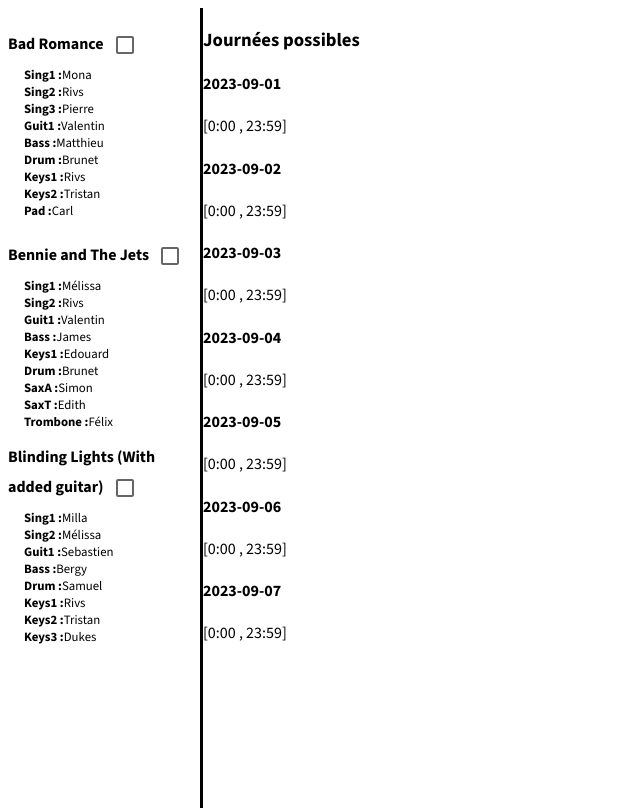
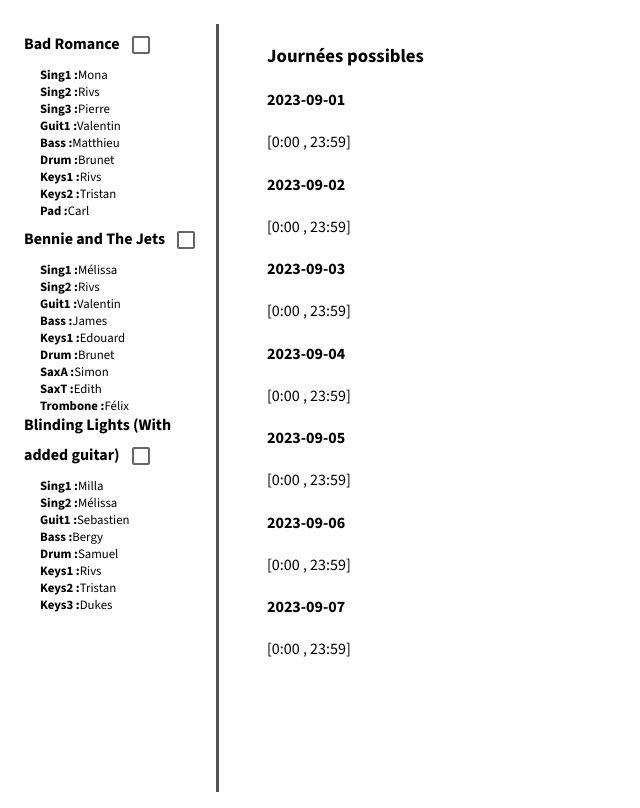
Before and after one commit to phbru/polyjam-station, a React (Vite) app: page / in a window 1280 px wide. Shown: the whole page, without its empty margins (0-640 px from the left). Built offline with nearby package versions, Linux system fonts and the light colour scheme.

Commit message:
Renamed section appropriately

```diff
--- a/src/components/SongSection.tsx
+++ b/src/components/CheckableSongsColumn.tsx
@@ -7,7 +7,7 @@
 import { findPossibleIntervals } from "../scenes/dashboard/helpers";
 import { convertedAvailabilities } from "../constants/convertedAvailabilities";
 
-const SongSection = () => {
+const CheckableSongsColumn = () => {
   const {
     checkableCheckableSongList,
     setCheckableSongList,
@@ -49,7 +49,7 @@
   };
 
   return (
-    <div className="song-section">
+    <div className="checkable-songs-column">
       {checkableCheckableSongList.map((song, index) => (
         <div className="song-component" key={index}>
           <h4 className="song-component__name">
@@ -75,4 +75,4 @@
   );
 };
 
-export default SongSection;
+export default CheckableSongsColumn;
--- a/src/components/DailyPossibilitiesSection.tsx
+++ b/src/components/DailyTimeSlotsColumn.tsx
@@ -5,11 +5,11 @@
   DashboardContextProps,
 } from "../contexts/dashboardContext";
 
-const DailyPossibilitiesSection = () => {
+const DailyTimeSlotsColumn = () => {
   const { dailyPossibleIntervals } =
     useContext<DashboardContextProps>(DashboardContext);
   return (
-    <div className="available-dates-section">
+    <div className="daily-time-slots-column">
       <h3>Journées possibles</h3>
       {dailyPossibleIntervals.map((item) => (
         <div key={item[0]}>
@@ -25,4 +25,4 @@
   );
 };
 
-export default DailyPossibilitiesSection;
+export default DailyTimeSlotsColumn;
--- /dev/null
+++ b/src/components/TimeSlotsForEveryDateSection.tsx
@@ -0,0 +1,13 @@
+import CheckableSongsColumn from "./CheckableSongsColumn";
+import DailyTimeSlotsColumn from "./DailyTimeSlotsColumn";
+
+const TimeSlotsForEveryDatesSection = () => {
+  return (
+    <div className="time-slots-for-every-date-section">
+      <CheckableSongsColumn />
+      <DailyTimeSlotsColumn />
+    </div>
+  );
+};
+
+export default TimeSlotsForEveryDatesSection;
--- a/src/index.css
+++ b/src/index.css
@@ -51,16 +51,25 @@
 .dashboard {
   display: flex;
 }
-.song-section {
-  border-right: solid;
+.time-slots-for-every-date-section {
+  display: flex;
+
+  padding: 1rem 1rem 1rem 1rem;
+}
+
+.dashboard__separator {
+  position: fixed;
+  left: 50%;
+  border-right-width: 0.5rem;
+}
+
+.checkable-songs-column {
+  border-right: solid #555;
   width: 12rem;
 }
-.available-dates-section {
-}
 
-/* Song component style */
-.song-component {
-  margin-top: 1rem;
+.daily-time-slots-column {
+  padding: 0 1rem 0 3rem;
 }
 
 .song-component__name {
--- a/src/scenes/dashboard/Dashboard.tsx
+++ b/src/scenes/dashboard/Dashboard.tsx
@@ -1,6 +1,5 @@
 import { useContext, useState } from "react";
-import DailyPossibilitiesSection from "../../components/DailyPossibilitiesSection";
-import SongSection from "../../components/SongSection";
+
 import {
   DashboardContext,
   DashboardContextProps,
@@ -9,6 +8,7 @@
 
 import { initialPossibleIntervals, songListState } from "./initialStates";
 import { DailyPossibleInterval } from "../../types/DailyPossibleInterval";
+import TimeSlotsForEveryDatesSection from "../../components/TimeSlotsForEveryDateSection";
 
 const Dashboard = () => {
   useContext<DashboardContextProps>(DashboardContext);
@@ -34,8 +34,8 @@
       }}
     >
       <div className="dashboard">
-        <SongSection />
-        <DailyPossibilitiesSection />
+        <TimeSlotsForEveryDatesSection />
+        <div className="dashboard__separator"></div>
       </div>
     </DashboardContext.Provider>
   );
```
